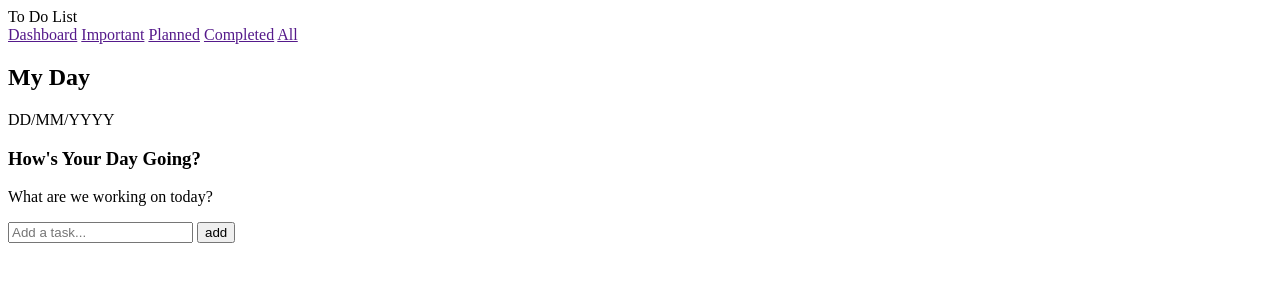
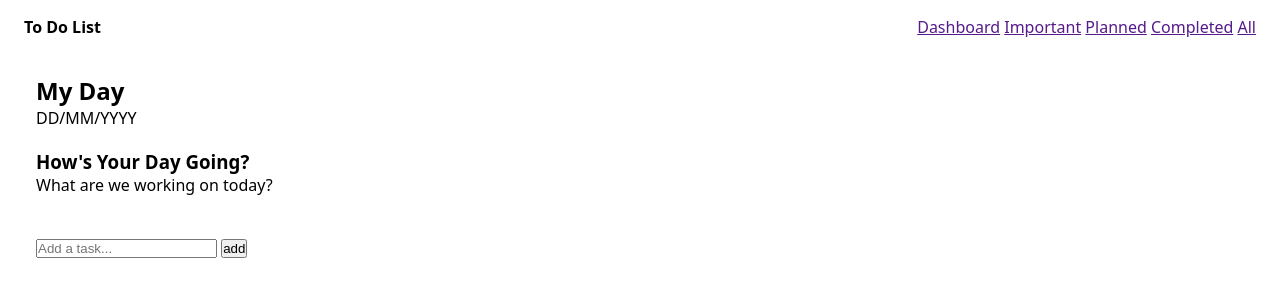
Before and after one commit to afomiadev4/todo-list, a website: page index.html in a window 1280 px wide. Drawn offline with Linux system fonts and the light colour scheme; no server answers.

Commit message:
added a little css

```diff
--- a/index.html
+++ b/index.html
@@ -3,6 +3,7 @@
 <head>
     <meta charset="UTF-8">
     <meta name="viewport" content="width=device-width, initial-scale=1.0">
+    <link rel="stylesheet" href="style.css">
     <title>To Do List</title>
 </head>
 <body>
--- /dev/null
+++ b/style.css
@@ -0,0 +1,38 @@
+*{
+    box-sizing: border-box;
+    margin: 0;
+    padding: 0;
+}
+
+body {
+    font-family: system-ui, -apple-system, BlinkMacSystemFont, 'Segoe UI', Roboto, Oxygen, Ubuntu, Cantarell, 'Open Sans', 'Helvetica Neue', sans-serif;
+
+}
+.header{
+    display: flex;
+    justify-content: space-between;
+    align-items: center;
+    padding: 16px 24px;
+}
+.logo {
+    font-weight: bold;
+}
+.homepage {
+    max-width: 600px;
+    margin: 20px;
+    padding: 0 16px;
+}
+.intro {
+    margin: 20px 0;
+}
+.task-list {
+    display: flex;
+    flex-direction: column;
+    gap: 12px;
+    margin: 20px 0;
+}
+.task{
+    display: flex;
+    justify-content: space-between;
+    align-items: center;
+}
```
